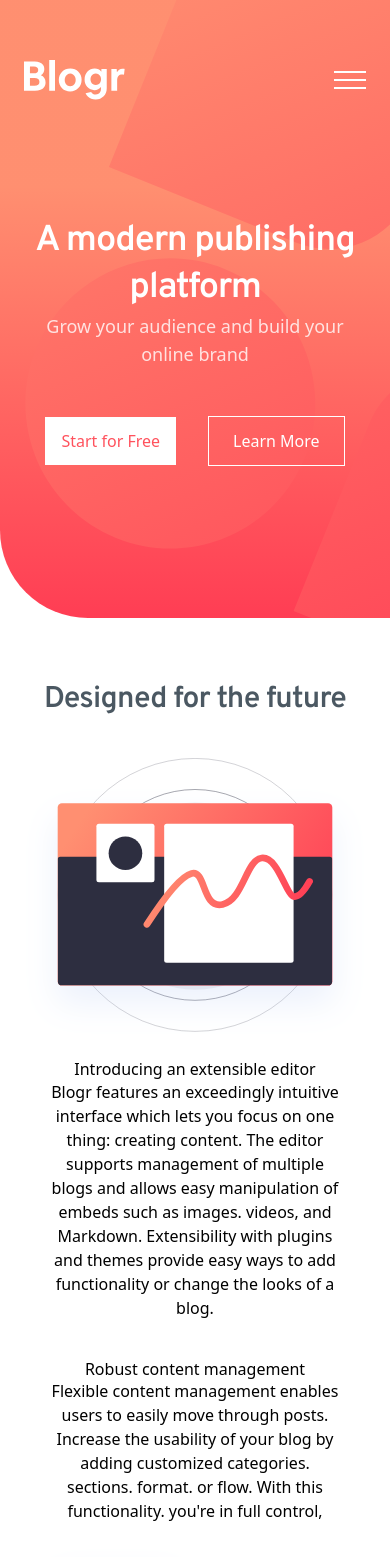
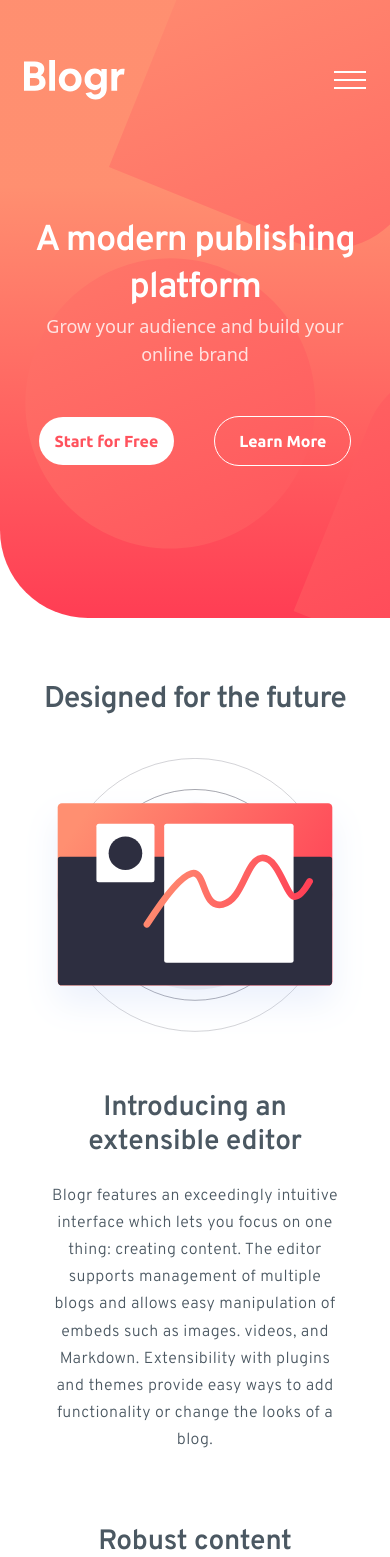
Before and after one commit to rwxdan/blogr-landing-page, a React (Vite) app: page / in a window 390 px wide. Shown: the top 1557 px of the page. Built offline with nearby package versions, Linux system fonts and the light colour scheme.

Commit message:
Complete mobile nav

```diff
--- a/src/assets/styles/main.css
+++ b/src/assets/styles/main.css
@@ -4,13 +4,14 @@
   --primary-clr-700: hsl(208, 49%, 24%);
   --neutral-clr-400: hsl(0, 0%, 100%);
   --neutral-clr-500: hsl(240, 2%, 79%);
+  --neutral-clr-550: hsl(240, 2%, 79%, 0.3);
   --neutral-clr-700: hsl(207, 13%, 34%);
   --neutral-clr-750: hsl(207, 13%, 34%, 0.5);
   --neutral-clr-800: hsl(240, 10%, 16%);
 
   --bg-hero: linear-gradient(
     90deg,
-    hsl(13, 100%, 72%) 50%,
+    hsl(13, 100%, 72%) 45%,
     hsl(353, 100%, 62%)
   );
   --bg-middle-section: linear-gradient(
@@ -19,6 +20,7 @@
     hsl(237, 23%, 32%)
   );
   --ff-ubuntu: "Ubuntu", "Comic Sans MS", sans-serif;
+  --ff-overpass: "Overpass", "Comic Sans MS", sans-serif;
 }
 
 .article {
@@ -26,13 +28,23 @@
   margin-inline: auto;
 }
 
-.hero {
-  background-image: url("/src/assets/static/images/bg-pattern-intro-desktop.svg"),
-    var(--bg-hero);
-  background-position: top 50% left -30vmin, top 0 right 0;
-  background-size: 200%;
-  background-repeat: no-repeat;
-  border-bottom-left-radius: 5.5rem;
+h3 {
+  font-size: 1.75rem;
+  font-weight: 800;
+  font-family: var(--ff-overpass);
+  color: var(--neutral-clr-700);
+  padding-block: 2rem 1.4375rem;
+  letter-spacing: -0.0075em;
+}
+
+h3 + .purpose {
+  font-size: 1rem;
+  font-weight: 400;
+  font-family: var(--ff-overpass);
+  color: var(--neutral-clr-700);
+  line-height: 1.7;
+  max-width: 52.5ch;
+  letter-spacing: 0.025em;
 }
 
 .dd {
@@ -115,6 +127,25 @@
   color: var(--neutral-clr-800);
 }
 
+.hero {
+  background-image: url("/src/assets/static/images/bg-pattern-intro-desktop.svg"),
+    var(--bg-hero);
+  background-position: top 50% left -30vmin, top 0 right 0;
+  background-size: 200%;
+  background-repeat: no-repeat;
+  border-bottom-left-radius: 5.5rem;
+}
+
+.hero-cta {
+  font-size: 1rem;
+  font-weight: 800;
+  font-family: var(--ff-ubuntu);
+  display: block;
+  margin-inline: 4px;
+  border-radius: 2em;
+  transition: 200ms ease-in-out;
+}
+
 .illustration-editor-container {
   transform: translateX(9.5rem) scale(1.25) translateY(-4.625rem);
   margin-right: -12.5rem;
@@ -156,6 +187,24 @@
   }
 }
 
+@keyframes dd-mobile {
+  0% {
+    transform: scaleY(0);
+  }
+  100% {
+    transform: scaleY(1);
+  }
+}
+
+@keyframes menu-mobile {
+  0% {
+    transform: rotateY(90deg);
+  }
+  100% {
+    transform: rotateY(0);
+  }
+}
+
 @media screen and (max-width: 768px) {
   :root {
     --bg-hero: linear-gradient(
@@ -194,4 +243,73 @@
   .illustration-phones {
     transform: scale(1) translateX(0) translateY(-2.5em);
   }
+  .menu.expanded {
+    display: flex;
+    flex-direction: column;
+    background-color: var(--neutral-clr-400);
+    position: absolute;
+    right: 1.5rem;
+    left: 1.5rem;
+    top: 4rem;
+    border-radius: 6px;
+    z-index: 10;
+    padding: 1.5rem;
+    text-align: center;
+    animation: menu-mobile 300ms ease-in-out forwards;
+    transform-origin: right center;
+  }
+  .menu.expanded > :first-child {
+    padding-block-end: 1.5em;
+    border-bottom: 1px solid var(--neutral-clr-550);
+  }
+  .dd {
+    font-size: 1.125rem;
+    font-weight: 500;
+    color: var(--primary-clr-800);
+    background-color: transparent;
+    padding-block: 0.5em;
+    border: 0;
+    position: relative;
+    opacity: 0.8;
+  }
+  .dd:hover {
+    text-decoration: none;
+  }
+  .dd::after {
+    background-image: url("/src/assets/static/icons/icon-arrow-dark.svg");
+  }
+  .dd.expanded {
+    color: var(--primary-clr-700);
+  }
+  .dd.expanded::after {
+    top: 0.5em;
+  }
+  .dd-container {
+    list-style: none;
+    background-color: var(--neutral-clr-550);
+    border-radius: 6px;
+    padding-block: 1.25rem;
+    padding-inline: 0;
+    position: static;
+    box-shadow: none;
+    animation: dd-mobile 300ms ease-in-out forwards;
+    transform-origin: top;
+  }
+  .dd-link {
+    text-align: center;
+    color: var(--primary-clr-700);
+  }
+
+  .ua-login {
+    color: var(--neutral-clr-800);
+    font-size: 1.125rem;
+    padding-block: 1.5em;
+  }
+
+  .hero-cta.sign-up {
+    color: var(--neutral-clr-400);
+    max-width: fit-content;
+    margin-inline: auto;
+    background-image: var(--bg-hero);
+  }
 }
```
